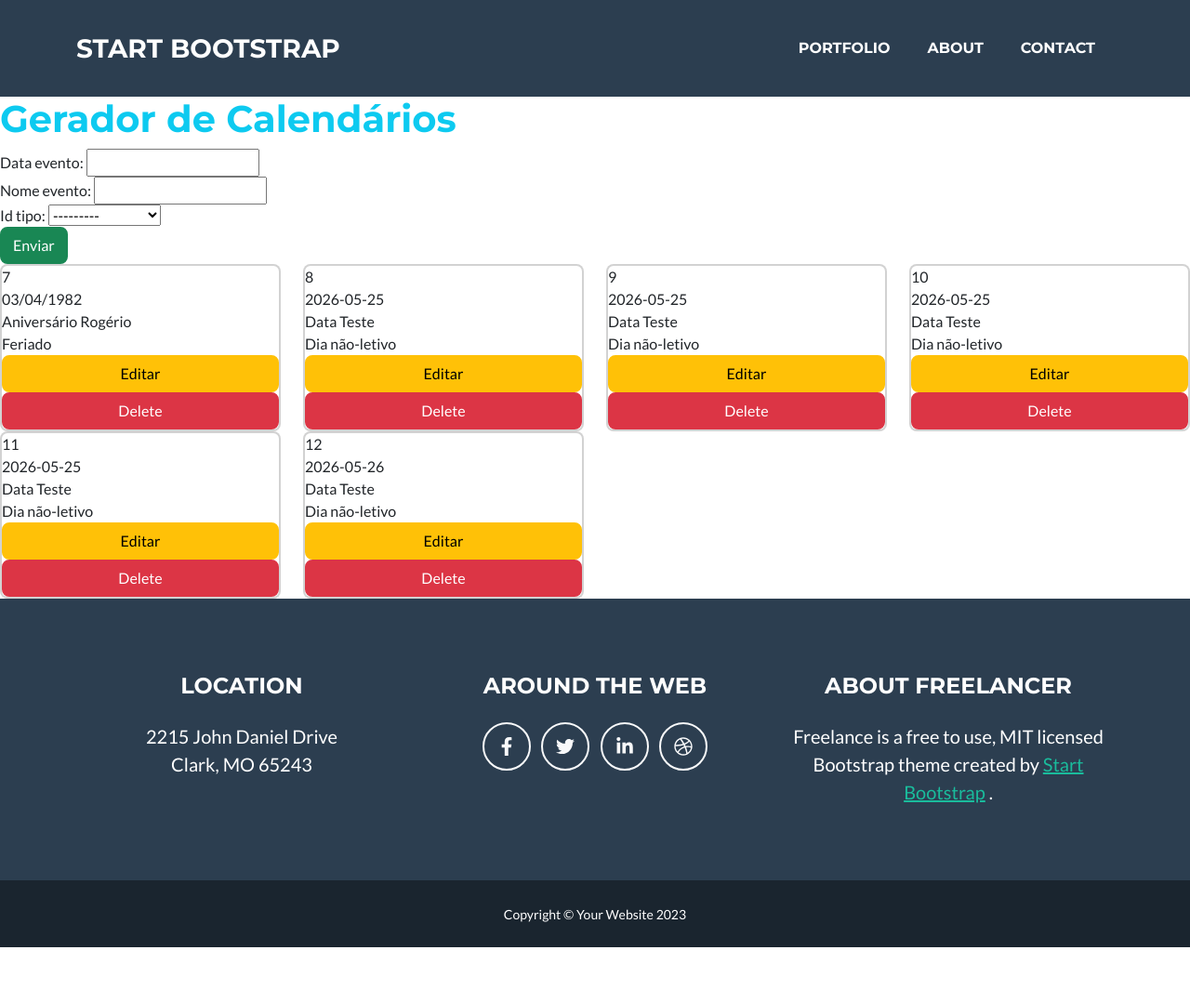
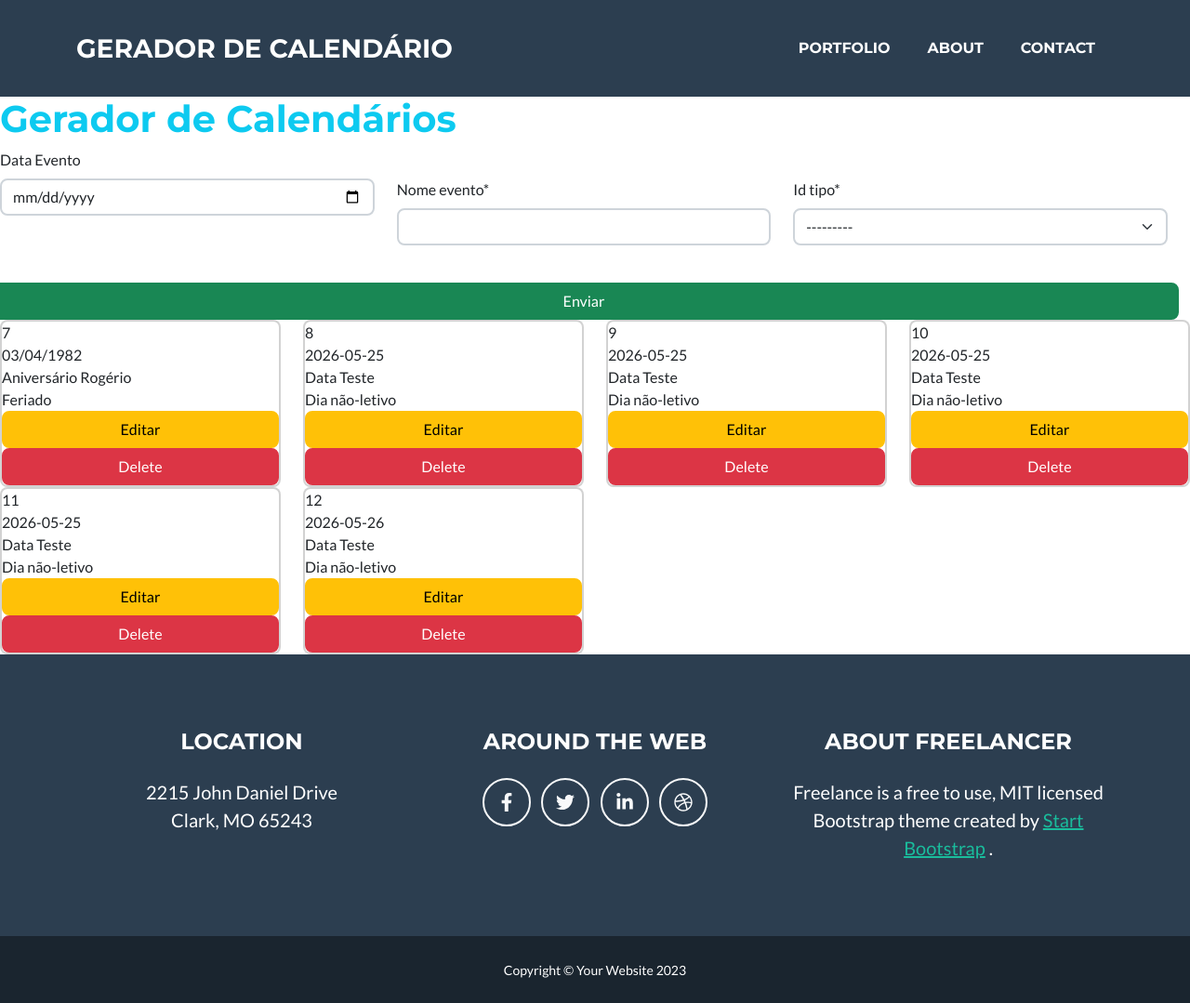
Before and after one commit to rogeriopsdev/calendar2026, a Django app: page /new_evento/ in a window 1280 px wide. Shown: the whole page at 93% size. Before the commit the page ends 1019 px from the top, so only its background shows below. Run offline with Django 5.2, Linux system fonts and the light colour scheme; data comes from the database, SQL or seed files in the repository; both versions use the stored data as it was after the commit; some libraries are stand-ins or nearby versions.

```diff
--- a/calendarioApp/templates/calendario/base.html
+++ b/calendarioApp/templates/calendario/base.html
@@ -5,7 +5,7 @@
         <meta name="viewport" content="width=device-width, initial-scale=1, shrink-to-fit=no" />
         <meta name="description" content="" />
         <meta name="author" content="" />
-        <title>Freelancer - Start Bootstrap Theme</title>
+        <title>Calendar</title>
         <!-- Favicon-->
         <link rel="icon" type="image/x-icon" href="/static/assets/favicon.ico" />
         <!-- Font Awesome icons (free version)-->
@@ -15,12 +15,13 @@
         <link href="https://fonts.googleapis.com/css?family=Lato:400,700,400italic,700italic" rel="stylesheet" type="text/css" />
         <!-- Core theme CSS (includes Bootstrap)-->
         <link href="/static/css/styles.css" rel="stylesheet" />
+        <link rel="stylesheet" href="/static/css/meu.css">
     </head>
     <body id="page-top">
         <!-- Navigation-->
         <nav class="navbar navbar-expand-lg bg-secondary text-uppercase " id="mainNav">
             <div class="container">
-                <a class="navbar-brand" href="#page-top">Start Bootstrap</a>
+                <a class="navbar-brand" href="#page-top">Gerador de Calendário</a>
                 <button class="navbar-toggler text-uppercase font-weight-bold bg-primary text-white rounded" type="button" data-bs-toggle="collapse" data-bs-target="#navbarResponsive" aria-controls="navbarResponsive" aria-expanded="false" aria-label="Toggle navigation">
                     Menu
                     <i class="fas fa-bars"></i>
--- a/calendarioApp/templates/calendario/new_evento.html
+++ b/calendarioApp/templates/calendario/new_evento.html
@@ -1,13 +1,18 @@
 {% extends 'calendario/base.html' %}
 {% block conteudo %}
+    {% load crispy_forms_tags %}
+    {% load widget_tweaks %}
 <h1 class="text-info">Gerador de Calendários</h1>
-
-<form method="POST" enctype="multipart/form-data">
+<div class="row">
+<form method="POST" enctype="multipart/form-data" class="row ">
     {% csrf_token %}
-    {{ form1 }}
-    <input type="submit" value="Enviar" class="btn btn-success">
+    <label for="data" class="form-label"> Data Evento</label>
+    <div class="col-4"> {% render_field form1.data_evento type='date' class='form-control' id='data'%}</div>
+    <div class="col-4">{{ form1.nome_evento | as_crispy_field}}</div>
+    <div class="col-4">{{ form1.id_tipo | as_crispy_field}}</div>
+  <input type="submit" value="Enviar" class="btn btn-success mt-4">
 </form>
-
+</div>
 <div class="row">
 {% for evento in eventos %}
     <div class="col-sm-12 col-md-6 col-lg-3">
```
Also changed, not shown: calendario/settings.py (+7 -0 lines), calendarioApp/static/css/meu.css (added), db.sqlite3.
